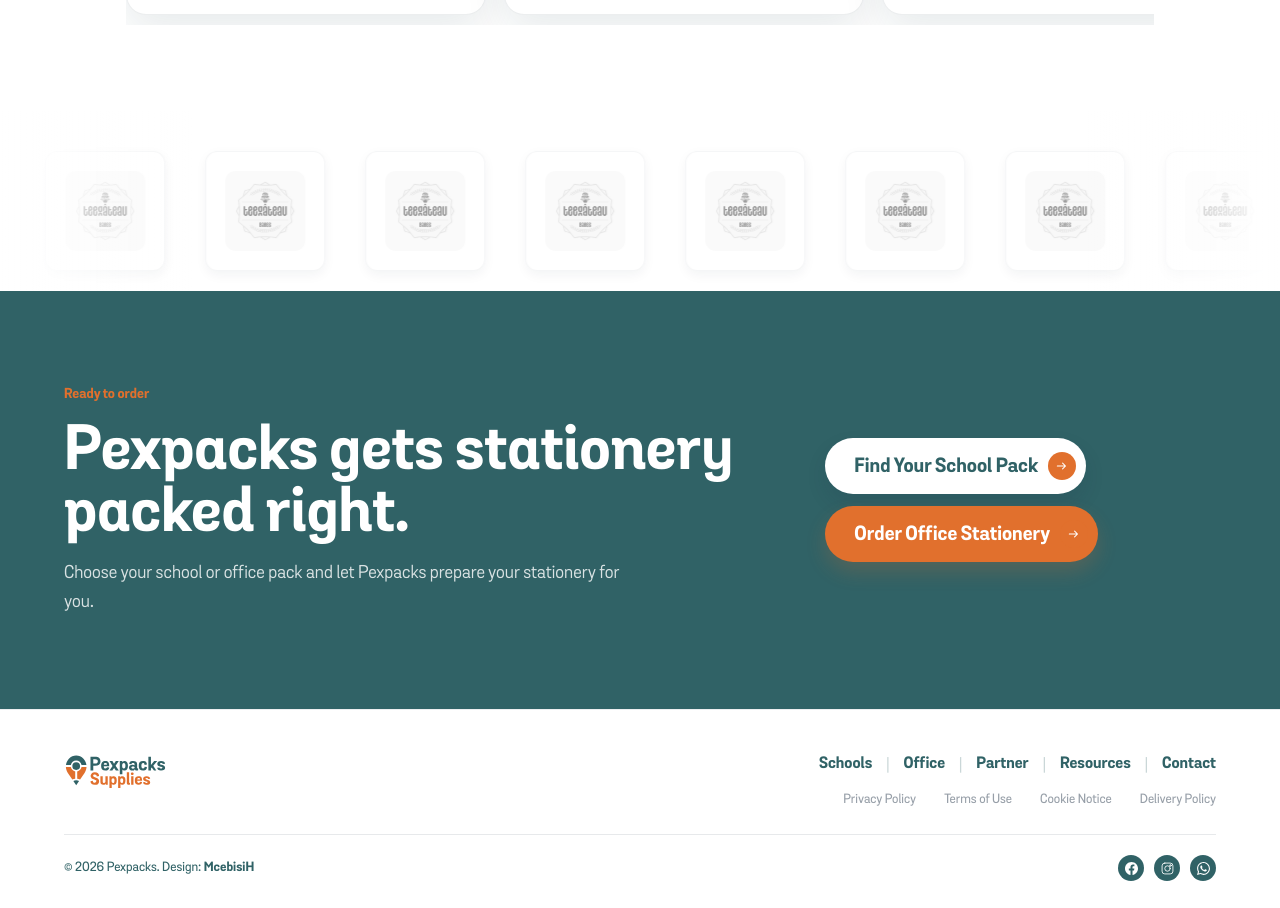
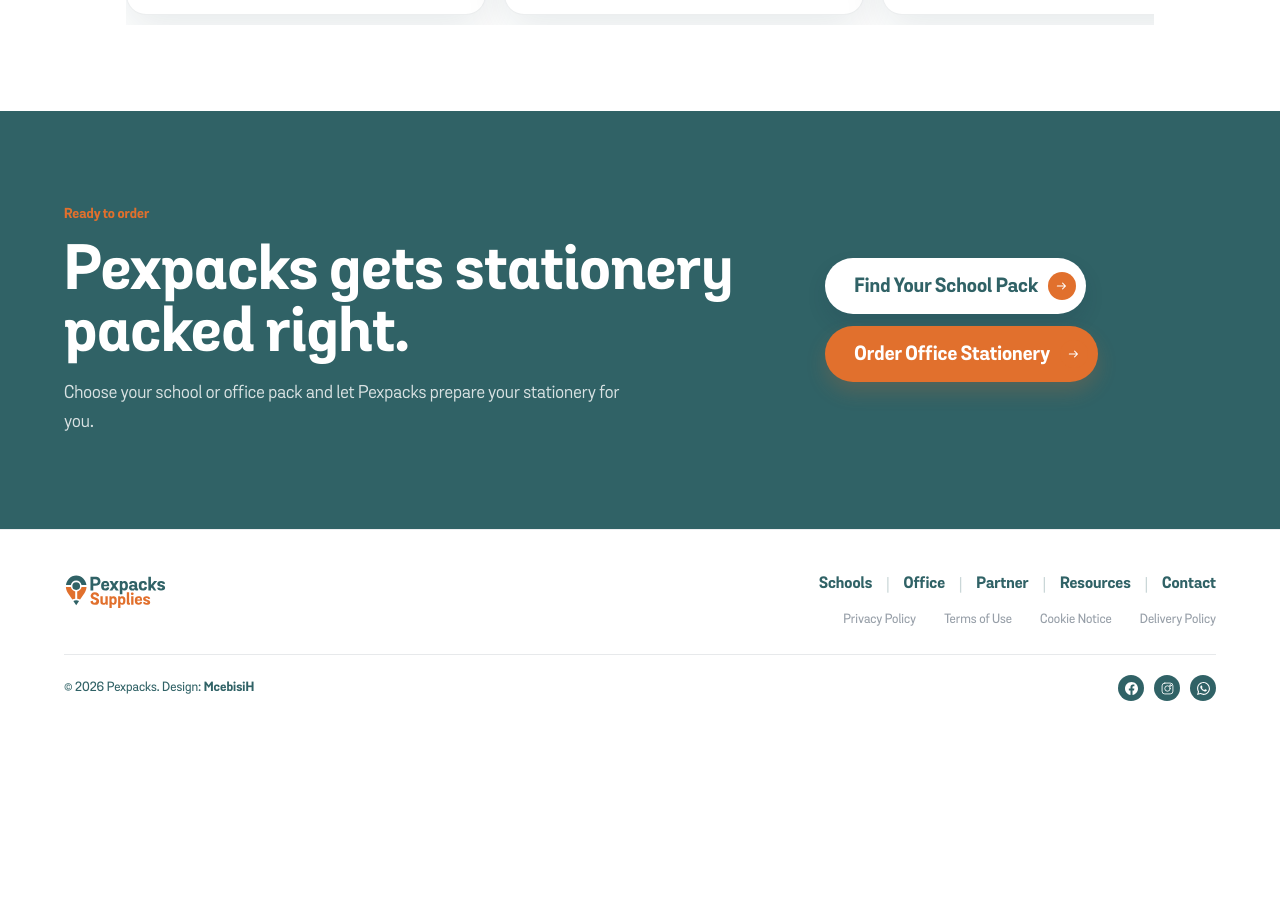
Before and after one commit to mcebisidesigner-spec/pexpacks-supplies, a Next.js app: page / in a window 1280 px wide. Shown: the part 3868-4776 px from the top of the page. After the commit the page ends 4605 px from the top, so only its background shows below. Built offline with nearby package versions, Linux system fonts and the light colour scheme.

Commit message:
Remove dummy brand marquee and implement soft semantic initials for missing school logos

```diff
--- a/app/page.tsx
+++ b/app/page.tsx
@@ -158,8 +158,6 @@ export default function HomePage() {
         </div>
       </section>
 
-      <BrandMarquee />
-
       <CTASection
         eyebrow="Ready to order"
         title="Pexpacks gets stationery packed right."
--- a/components/shared/BrandMarquee.module.css
+++ /dev/null
@@ -1,78 +0,0 @@
-.marqueeContainer {
-  width: 100%;
-  overflow: hidden;
-  position: relative;
-  padding: 40px 0 20px;
-  background: transparent;
-  display: flex;
-}
-
-.marqueeContainer::before,
-.marqueeContainer::after {
-  content: "";
-  position: absolute;
-  top: 0;
-  width: 15%;
-  height: 100%;
-  z-index: 2;
-  pointer-events: none;
-}
-
-.marqueeContainer::before {
-  left: 0;
-  background: linear-gradient(to right, var(--pex-bg) 0%, transparent 100%);
-}
-
-.marqueeContainer::after {
-  right: 0;
-  background: linear-gradient(to left, var(--pex-bg) 0%, transparent 100%);
-}
-
-.marqueeTrack {
-  display: flex;
-  width: fit-content;
-  gap: 40px;
-  animation: slide 30s linear infinite;
-}
-
-.marqueeTrack:hover {
-  animation-play-state: paused;
-}
-
-.brandCard {
-  display: flex;
-  align-items: center;
-  justify-content: center;
-  min-width: 120px;
-  width: 120px;
-  height: 120px;
-  padding: 16px;
-  border-radius: 12px;
-  background: var(--pex-bg);
-  box-shadow: 0 4px 12px rgba(15, 37, 55, 0.05);
-  border: 1px solid rgba(15, 37, 55, 0.04);
-}
-
-.brandLogo {
-  width: 100%;
-  height: auto;
-  max-width: 80px;
-  opacity: 0.5;
-  transition: opacity 0.3s ease;
-  filter: grayscale(100%);
-}
-
-.brandCard:hover .brandLogo {
-  opacity: 0.9;
-  filter: grayscale(0%);
-}
-
-@keyframes slide {
-  0% {
-    transform: translate3d(0, 0, 0);
-  }
-  100% {
-    /* Translate left by exactly half the track width (the duplicated items) plus one gap */
-    transform: translate3d(calc(-50% - 20px), 0, 0);
-  }
-}
--- a/components/shared/BrandMarquee.tsx
+++ /dev/null
@@ -1,35 +0,0 @@
-import Image from "next/image";
-import styles from "./BrandMarquee.module.css";
-
-const MOCK_BRANDS = [
-  "Acme Corp",
-  "Globex Inc",
-  "Soylent Corp",
-  "Initech",
-  "Umbrella Corp",
-  "Stark Industries",
-  "Wayne Enterprises",
-  "Massive Dynamic",
-];
-
-export function BrandMarquee() {
-  return (
-    <div className={styles.marqueeContainer} aria-hidden="true">
-      <div className={styles.marqueeTrack}>
-        {/* Double the list to create an infinite loop effect */}
-        {[...MOCK_BRANDS, ...MOCK_BRANDS].map((brand, index) => (
-          <div key={`${brand}-${index}`} className={styles.brandCard}>
-            <Image
-              src="/images/school-logo-placeholder.svg"
-              alt={`${brand} logo placeholder`}
-              width={100}
-              height={40}
-              className={styles.brandLogo}
-              priority={false}
-            />
-          </div>
-        ))}
-      </div>
-    </div>
-  );
-}
```
Also changed, not shown: components/schools/SchoolCard.tsx (+12 -2 lines).
